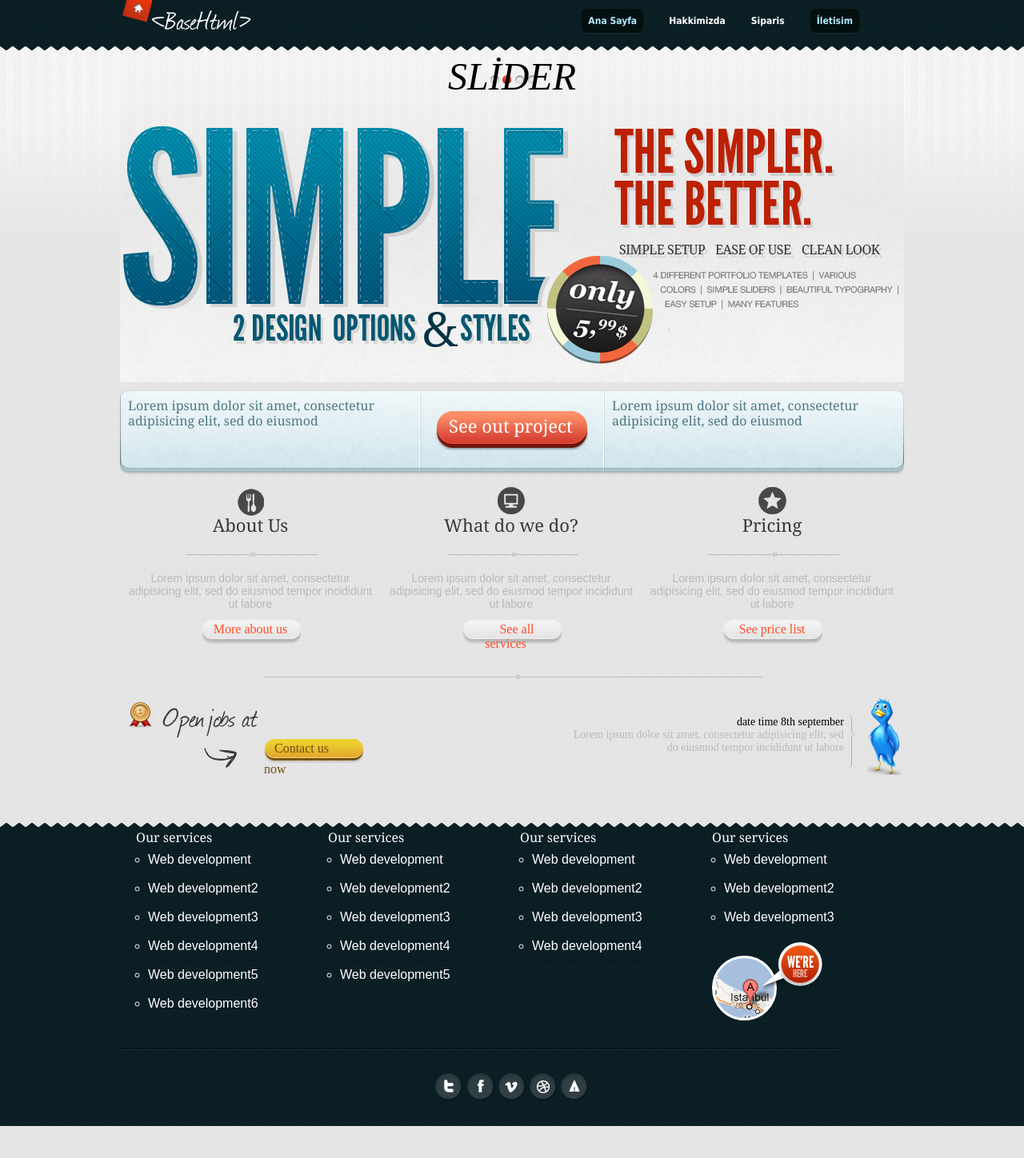
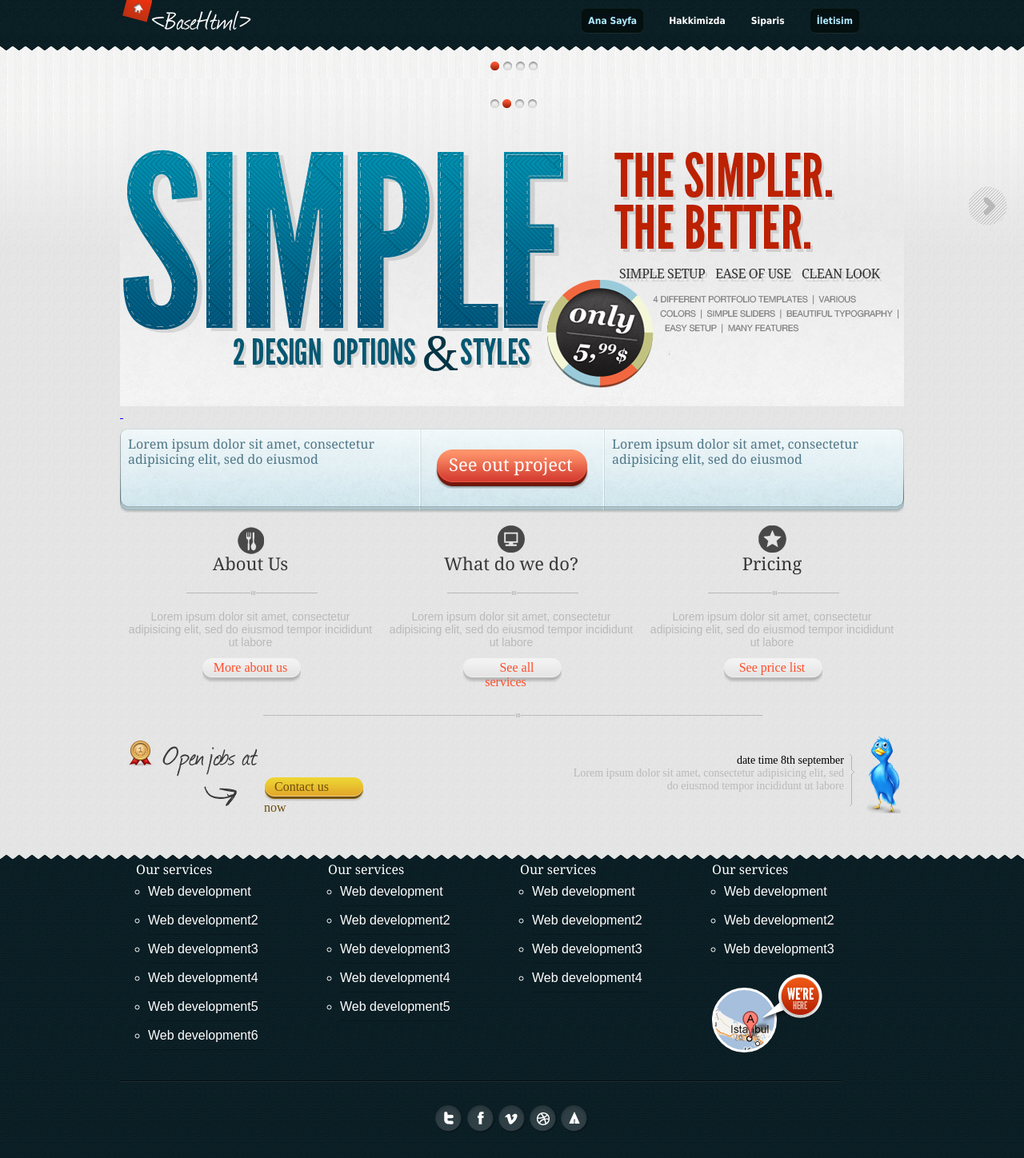
Before and after one commit to aekkirgil/basehtml, a Django app: template templates/index.html in a window 1280 px wide. Shown: the whole page at 80% size. Before the commit the page ends 1408 px from the top, so only its background shows below. Run offline with Django 3.2, Linux system fonts and the light colour scheme; the template is opened without the code that fills it, so the values that code supplies are empty; grey boxes labelled with a size stand in for pictures from a placeholder-image service; some libraries are stand-ins or nearby versions; some web fonts are replaced.

Commit message:
slider done

```diff
--- a/static/css/main.css
+++ b/static/css/main.css
@@ -63,7 +63,7 @@
 	margin:0;
 	padding:0;
 	width:100%;
-	height:100%px;
+	height:100%;
 	margin-top:-6px;
 }
 .head-icon {
@@ -212,10 +212,6 @@
 	background-position:-91px -411px;
 	width:980px;
 	height:40px;
-}
-.slider {
-	height:410px;
-	background: url('../img/slider/resim.jpg') no-repeat;
 }
 .center-nav {
 	width:980px;
@@ -541,3 +537,60 @@
 	background-position:-809px -127px;
 	float:left;
 }
+/* slider */
+
+.slider {
+	width:980px;
+	position:relative;
+	padding-top:30px;
+}
+ .slides_container {
+    width:980px;
+    height:410px;
+}
+.slides_container div {
+    width:980px;
+    height:410px;
+    display:block;
+}
+.pagination {
+	position:absolute;
+	top:9px;
+	left:458px;
+}
+.pagination li {
+	float:left;
+	list-style:none !important;
+	line-height: 19px;
+	margin-left:5px;
+}
+.pagination li a {
+	display: block;
+	width: 11px;
+	height: 11px;
+	background: url('../img/slider-pagination-img.png');
+	float: left;
+	overflow: hidden;
+	text-indent: 99px;
+}
+.pagination li.current a {
+	background: url('../img/slider-pagination-current-img.png');
+}
+.prevbg {
+	background: url('../img/base_sprite2.png') no-repeat;
+	width: 50px;
+	height: 50px;
+	background-position: -142px -276px;
+	position: absolute;
+	left: 10px;
+	top: 164px;
+}
+.nextbg {
+	background: url('../img/base_sprite2.png') no-repeat;
+	width: 50px;
+	height: 50px;
+	background-position: -142px -276px;
+	position: absolute;
+	left: 1060px;
+	top: 164px;
+}
--- /dev/null
+++ b/static/js/basehtml.js
@@ -0,0 +1,10 @@
+ $(function(){
+    $("#slides").slides({
+    	next: 'next',
+    	prev: 'prev',
+    	play: 5000,
+    	pause: 2500,
+
+    });
+
+});
--- /dev/null
+++ b/static/js/slides.jquery.js
@@ -0,0 +1,555 @@
+/*
+* Slides, A Slideshow Plugin for jQuery
+* Intructions: http://slidesjs.com
+* By: Nathan Searles, http://nathansearles.com
+* Version: 1.1.9
+* Updated: September 5th, 2011
+*
+* Licensed under the Apache License, Version 2.0 (the "License");
+* you may not use this file except in compliance with the License.
+* You may obtain a copy of the License at
+*
+* http://www.apache.org/licenses/LICENSE-2.0
+*
+* Unless required by applicable law or agreed to in writing, software
+* distributed under the License is distributed on an "AS IS" BASIS,
+* WITHOUT WARRANTIES OR CONDITIONS OF ANY KIND, either express or implied.
+* See the License for the specific language governing permissions and
+* limitations under the License.
+*/
+(function($){
+	$.fn.slides = function( option ) {
+		// override defaults with specified option
+		option = $.extend( {}, $.fn.slides.option, option );
+
+		return this.each(function(){
+			// wrap slides in control container, make sure slides are block level
+			$('.' + option.container, $(this)).children().wrapAll('<div class="slides_control"/>');
+
+			var elem = $(this),
+				control = $('.slides_control',elem),
+				total = control.children().size(),
+				width = control.children().outerWidth(),
+				height = control.children().outerHeight(),
+				start = option.start - 1,
+				effect = option.effect.indexOf(',') < 0 ? option.effect : option.effect.replace(' ', '').split(',')[0],
+				paginationEffect = option.effect.indexOf(',') < 0 ? effect : option.effect.replace(' ', '').split(',')[1],
+				next = 0, prev = 0, number = 0, current = 0, loaded, active, clicked, position, direction, imageParent, pauseTimeout, playInterval;
+
+			// is there only one slide?
+			if (total < 2) {
+				// Fade in .slides_container
+				$('.' + option.container, $(this)).fadeIn(option.fadeSpeed, option.fadeEasing, function(){
+					// let the script know everything is loaded
+					loaded = true;
+					// call the loaded funciton
+					option.slidesLoaded();
+				});
+				// Hide the next/previous buttons
+				$('.' + option.next + ', .' + option.prev).fadeOut(0);
+				return false;
+			}
+
+			// animate slides
+			function animate(direction, effect, clicked) {
+				if (!active && loaded) {
+					active = true;
+					// start of animation
+					option.animationStart(current + 1);
+					switch(direction) {
+						case 'next':
+							// change current slide to previous
+							prev = current;
+							// get next from current + 1
+							next = current + 1;
+							// if last slide, set next to first slide
+							next = total === next ? 0 : next;
+							// set position of next slide to right of previous
+							position = width*2;
+							// distance to slide based on width of slides
+							direction = -width*2;
+							// store new current slide
+							current = next;
+						break;
+						case 'prev':
+							// change current slide to previous
+							prev = current;
+							// get next from current - 1
+							next = current - 1;
+							// if first slide, set next to last slide
+							next = next === -1 ? total-1 : next;
+							// set position of next slide to left of previous
+							position = 0;
+							// distance to slide based on width of slides
+							direction = 0;
+							// store new current slide
+							current = next;
+						break;
+						case 'pagination':
+							// get next from pagination item clicked, convert to number
+							next = parseInt(clicked,10);
+							// get previous from pagination item with class of current
+							prev = $('.' + option.paginationClass + ' li.'+ option.currentClass +' a', elem).attr('href').match('[^#/]+$');
+							// if next is greater then previous set position of next slide to right of previous
+							if (next > prev) {
+								position = width*2;
+								direction = -width*2;
+							} else {
+							// if next is less then previous set position of next slide to left of previous
+								position = 0;
+								direction = 0;
+							}
+							// store new current slide
+							current = next;
+						break;
+					}
+
+					// fade animation
+					if (effect === 'fade') {
+						// fade animation with crossfade
+						if (option.crossfade) {
+							// put hidden next above current
+							control.children(':eq('+ next +')', elem).css({
+								zIndex: 10
+							// fade in next
+							}).fadeIn(option.fadeSpeed, option.fadeEasing, function(){
+								if (option.autoHeight) {
+									// animate container to height of next
+									control.animate({
+										height: control.children(':eq('+ next +')', elem).outerHeight()
+									}, option.autoHeightSpeed, function(){
+										// hide previous
+										control.children(':eq('+ prev +')', elem).css({
+											display: 'none',
+											zIndex: 0
+										});
+										// reset z index
+										control.children(':eq('+ next +')', elem).css({
+											zIndex: 0
+										});
+										// end of animation
+										option.animationComplete(next + 1);
+										active = false;
+									});
+								} else {
+									// hide previous
+									control.children(':eq('+ prev +')', elem).css({
+										display: 'none',
+										zIndex: 0
+									});
+									// reset zindex
+									control.children(':eq('+ next +')', elem).css({
+										zIndex: 0
+									});
+									// end of animation
+									option.animationComplete(next + 1);
+									active = false;
+								}
+							});
+						} else {
+							// fade animation with no crossfade
+							control.children(':eq('+ prev +')', elem).fadeOut(option.fadeSpeed,  option.fadeEasing, function(){
+								// animate to new height
+								if (option.autoHeight) {
+									control.animate({
+										// animate container to height of next
+										height: control.children(':eq('+ next +')', elem).outerHeight()
+									}, option.autoHeightSpeed,
+									// fade in next slide
+									function(){
+										control.children(':eq('+ next +')', elem).fadeIn(option.fadeSpeed, option.fadeEasing);
+									});
+								} else {
+								// if fixed height
+									control.children(':eq('+ next +')', elem).fadeIn(option.fadeSpeed, option.fadeEasing, function(){
+										// fix font rendering in ie, lame
+										if($.browser.msie) {
+											$(this).get(0).style.removeAttribute('filter');
+										}
+									});
+								}
+								// end of animation
+								option.animationComplete(next + 1);
+								active = false;
+							});
+						}
+					// slide animation
+					} else {
+						// move next slide to right of previous
+						control.children(':eq('+ next +')').css({
+							left: position,
+							display: 'block'
+						});
+						// animate to new height
+						if (option.autoHeight) {
+							control.animate({
+								left: direction,
+								height: control.children(':eq('+ next +')').outerHeight()
+							},option.slideSpeed, option.slideEasing, function(){
+								control.css({
+									left: -width
+								});
+								control.children(':eq('+ next +')').css({
+									left: width,
+									zIndex: 5
+								});
+								// reset previous slide
+								control.children(':eq('+ prev +')').css({
+									left: width,
+									display: 'none',
+									zIndex: 0
+								});
+								// end of animation
+								option.animationComplete(next + 1);
+								active = false;
+							});
+							// if fixed height
+							} else {
+								// animate control
+								control.animate({
+									left: direction
+								},option.slideSpeed, option.slideEasing, function(){
+									// after animation reset control position
+									control.css({
+										left: -width
+									});
+									// reset and show next
+									control.children(':eq('+ next +')').css({
+										left: width,
+										zIndex: 5
+									});
+									// reset previous slide
+									control.children(':eq('+ prev +')').css({
+										left: width,
+										display: 'none',
+										zIndex: 0
+									});
+									// end of animation
+									option.animationComplete(next + 1);
+									active = false;
+								});
+							}
+						}
+					// set current state for pagination
+					if (option.pagination) {
+						// remove current class from all
+						$('.'+ option.paginationClass +' li.' + option.currentClass, elem).removeClass(option.currentClass);
+						// add current class to next
+						$('.' + option.paginationClass + ' li:eq('+ next +')', elem).addClass(option.currentClass);
+					}
+				}
+			} // end animate function
+
+			function stop() {
+				// clear interval from stored id
+				clearInterval(elem.data('interval'));
+			}
+
+			function pause() {
+				if (option.pause) {
+					// clear timeout and interval
+					clearTimeout(elem.data('pause'));
+					clearInterval(elem.data('interval'));
+					// pause slide show for option.pause amount
+					pauseTimeout = setTimeout(function() {
+						// clear pause timeout
+						clearTimeout(elem.data('pause'));
+						// start play interval after pause
+						playInterval = setInterval(	function(){
+							animate("next", effect);
+						},option.play);
+						// store play interval
+						elem.data('interval',playInterval);
+					},option.pause);
+					// store pause interval
+					elem.data('pause',pauseTimeout);
+				} else {
+					// if no pause, just stop
+					stop();
+				}
+			}
+
+			// 2 or more slides required
+			if (total < 2) {
+				return;
+			}
+
+			// error corection for start slide
+			if (start < 0) {
+				start = 0;
+			}
+
+			if (start > total) {
+				start = total - 1;
+			}
+
+			// change current based on start option number
+			if (option.start) {
+				current = start;
+			}
+
+			// randomizes slide order
+			if (option.randomize) {
+				control.randomize();
+			}
+
+			// make sure overflow is hidden, width is set
+			$('.' + option.container, elem).css({
+				overflow: 'hidden',
+				// fix for ie
+				position: 'relative'
+			});
+
+			// set css for slides
+			control.children().css({
+				position: 'absolute',
+				top: 0,
+				left: control.children().outerWidth(),
+				zIndex: 0,
+				display: 'none'
+			 });
+
+			// set css for control div
+			control.css({
+				position: 'relative',
+				// size of control 3 x slide width
+				width: (width * 3),
+				// set height to slide height
+				height: height,
+				// center control to slide
+				left: -width
+			});
+
+			// show slides
+			$('.' + option.container, elem).css({
+				display: 'block'
+			});
+
+			// if autoHeight true, get and set height of first slide
+			if (option.autoHeight) {
+				control.children().css({
+					height: 'auto'
+				});
+				control.animate({
+					height: control.children(':eq('+ start +')').outerHeight()
+				},option.autoHeightSpeed);
+			}
+
+			// checks if image is loaded
+			if (option.preload && control.find('img:eq(' + start + ')').length) {
+				// adds preload image
+				$('.' + option.container, elem).css({
+					background: 'url(' + option.preloadImage + ') no-repeat 50% 50%'
+				});
+
+				// gets image src, with cache buster
+				var img = control.find('img:eq(' + start + ')').attr('src') + '?' + (new Date()).getTime();
+
+				// check if the image has a parent
+				if ($('img', elem).parent().attr('class') != 'slides_control') {
+					// If image has parent, get tag name
+					imageParent = control.children(':eq(0)')[0].tagName.toLowerCase();
+				} else {
+					// Image doesn't have parent, use image tag name
+					imageParent = control.find('img:eq(' + start + ')');
+				}
+
+				// checks if image is loaded
+				control.find('img:eq(' + start + ')').attr('src', img).load(function() {
+					// once image is fully loaded, fade in
+					control.find(imageParent + ':eq(' + start + ')').fadeIn(option.fadeSpeed, option.fadeEasing, function(){
+						$(this).css({
+							zIndex: 5
+						});
+						// removes preload image
+						$('.' + option.container, elem).css({
+							background: ''
+						});
+						// let the script know everything is loaded
+						loaded = true;
+						// call the loaded funciton
+						option.slidesLoaded();
+					});
+				});
+			} else {
+				// if no preloader fade in start slide
+				control.children(':eq(' + start + ')').fadeIn(option.fadeSpeed, option.fadeEasing, function(){
+					// let the script know everything is loaded
+					loaded = true;
+					// call the loaded funciton
+					option.slidesLoaded();
+				});
+			}
+
+			// click slide for next
+			if (option.bigTarget) {
+				// set cursor to pointer
+				control.children().css({
+					cursor: 'pointer'
+				});
+				// click handler
+				control.children().click(function(){
+					// animate to next on slide click
+					animate('next', effect);
+					return false;
+				});
+			}
+
+			// pause on mouseover
+			if (option.hoverPause && option.play) {
+				control.bind('mouseover',function(){
+					// on mouse over stop
+					stop();
+				});
+				control.bind('mouseleave',function(){
+					// on mouse leave start pause timeout
+					pause();
+				});
+			}
+
+			// generate next/prev buttons
+			if (option.generateNextPrev) {
+				$('.' + option.container, elem).after('<a href="#" class="'+ option.prev +'">Prev</a>');
+				$('.' + option.prev, elem).after('<a href="#" class="'+ option.next +'">Next</a>');
+			}
+
+			// next button
+			$('.' + option.next ,elem).click(function(e){
+				e.preventDefault();
+				if (option.play) {
+					pause();
+				}
+				animate('next', effect);
+			});
+
+			// previous button
+			$('.' + option.prev, elem).click(function(e){
+				e.preventDefault();
+				if (option.play) {
+					 pause();
+				}
+				animate('prev', effect);
+			});
+
+			// generate pagination
+			if (option.generatePagination) {
+				// create unordered list
+				if (option.prependPagination) {
+					elem.prepend('<ul class='+ option.paginationClass +'></ul>');
+				} else {
+					elem.append('<ul class='+ option.paginationClass +'></ul>');
+				}
+				// for each slide create a list item and link
+				control.children().each(function(){
+					$('.' + option.paginationClass, elem).append('<li><a href="#'+ number +'">'+ (number+1) +'</a></li>');
+					number++;
+				});
+			} else {
+				// if pagination exists, add href w/ value of item number to links
+				$('.' + option.paginationClass + ' li a', elem).each(function(){
+					$(this).attr('href', '#' + number);
+					number++;
+				});
+			}
+
+			// add current class to start slide pagination
+			$('.' + option.paginationClass + ' li:eq('+ start +')', elem).addClass(option.currentClass);
+
+			// click handling
+			$('.' + option.paginationClass + ' li a', elem ).click(function(){
+				// pause slideshow
+				if (option.play) {
+					 pause();
+				}
+				// get clicked, pass to animate function
+				clicked = $(this).attr('href').match('[^#/]+$');
+				// if current slide equals clicked, don't do anything
+				if (current != clicked) {
+					animate('pagination', paginationEffect, clicked);
+				}
+				return false;
+			});
+
+			// click handling
+			$('a.link', elem).click(function(){
+				// pause slideshow
+				if (option.play) {
+					 pause();
+				}
+				// get clicked, pass to animate function
+				clicked = $(this).attr('href').match('[^#/]+$') - 1;
+				// if current slide equals clicked, don't do anything
+				if (current != clicked) {
+					animate('pagination', paginationEffect, clicked);
+				}
+				return false;
+			});
+
+			if (option.play) {
+				// set interval
+				playInterval = setInterval(function() {
+					animate('next', effect);
+				}, option.play);
+				// store interval id
+				elem.data('interval',playInterval);
+			}
+		});
+	};
+
+	// default options
+	$.fn.slides.option = {
+		preload: false, // boolean, Set true to preload images in an image based slideshow
+		preloadImage: '/img/loading.gif', // string, Name and location of loading image for preloader. Default is "/img/loading.gif"
+		container: 'slides_container', // string, Class name for slides container. Default is "slides_container"
+		generateNextPrev: false, // boolean, Auto generate next/prev buttons
+		next: 'next', // string, Class name for next button
+		prev: 'prev', // string, Class name for previous button
+		pagination: true, // boolean, If you're not using pagination you can set to false, but don't have to
+		generatePagination: true, // boolean, Auto generate pagination
+		prependPagination: false, // boolean, prepend pagination
+		paginationClass: 'pagination', // string, Class name for pagination
+		currentClass: 'current', // string, Class name for current class
+		fadeSpeed: 350, // number, Set the speed of the fading animation in milliseconds
+		fadeEasing: '', // string, must load jQuery's easing plugin before http://gsgd.co.uk/sandbox/jquery/easing/
+		slideSpeed: 350, // number, Set the speed of the sliding animation in milliseconds
+		slideEasing: '', // string, must load jQuery's easing plugin before http://gsgd.co.uk/sandbox/jquery/easing/
+		start: 1, // number, Set the speed of the sliding animation in milliseconds
+		effect: 'slide', // string, '[next/prev], [pagination]', e.g. 'slide, fade' or simply 'fade' for both
+		crossfade: false, // boolean, Crossfade images in a image based slideshow
+		randomize: false, // boolean, Set to true to randomize slides
+		play: 0, // number, Autoplay slideshow, a positive number will set to true and be the time between slide animation in milliseconds
+		pause: 0, // number, Pause slideshow on click of next/prev or pagination. A positive number will set to true and be the time of pause in milliseconds
+		hoverPause: false, // boolean, Set to true and hovering over slideshow will pause it
+		autoHeight: false, // boolean, Set to true to auto adjust height
+		autoHeightSpeed: 350, // number, Set auto height animation time in milliseconds
+		bigTarget: false, // boolean, Set to true and the whole slide will link to next slide on click
+		animationStart: function(){}, // Function called at the start of animation
+		animationComplete: function(){}, // Function called at the completion of animation
+		slidesLoaded: function() {} // Function is called when slides is fully loaded
+	};
+
+	// Randomize slide order on load
+	$.fn.randomize = function(callback) {
+		function randomizeOrder() { return(Math.round(Math.random())-0.5); }
+			return($(this).each(function() {
+			var $this = $(this);
+			var $children = $this.children();
+			var childCount = $children.length;
+			if (childCount > 1) {
+				$children.hide();
+				var indices = [];
+				for (i=0;i<childCount;i++) { indices[indices.length] = i; }
+				indices = indices.sort(randomizeOrder);
+				$.each(indices,function(j,k) {
+					var $child = $children.eq(k);
+					var $clone = $child.clone(true);
+					$clone.show().appendTo($this);
+					if (callback !== undefined) {
+						callback($child, $clone);
+					}
+				$child.remove();
+			});
+			}
+		}));
+	};
+})(jQuery);
--- a/templates/base.html
+++ b/templates/base.html
@@ -6,6 +6,8 @@
 	  <link rel="stylesheet" href="{{ STATIC_URL }}css/reset-min.css" type="text/css" />
 	  <link rel="stylesheet" href="{{ STATIC_URL }}css/main.css" type="text/css" />
 	  <script type="text/javascript" src="{{ STATIC_URL }}js/jquery.min.js"></script>
+	  <script type="text/javascript" src="{{ STATIC_URL }}js/slides.jquery.js"></script>
+	  <script type="text/javascript" src="{{ STATIC_URL }}js/basehtml.js"></script>
 		{% block extra_head %}
 		{% endblock %}
   </head>
--- a/templates/index.html
+++ b/templates/index.html
@@ -3,7 +3,27 @@
 	<div id="body-top"></div>
 {% endblock %}
 {% block main %}
-    <div class="slider"><h3 style="font-size:48px;text-align:center;color:#000;"><i>SLİDER</i></h3></div>
+    <div class="slider">
+    	<div id="slides">
+            <div class="slides_container">
+                <div>
+                    <img src="{{ STATIC_URL }}img/slider/resim.jpg">
+                </div>
+                <div>
+                    <img src="http://placehold.it/980x410">
+                </div>
+                <div>
+                    <img src="http://placehold.it/980x410">
+                </div>
+                <div>
+                    <img src="http://placehold.it/980x410">
+                </div>
+            </div>
+
+            <div class="as"><a href="#" class="prev">&nbsp;</a></div>
+        	<a href="#" class="next"><span class="nextbg">&nbsp;</span></a>
+        </div>
+    </div>
 	<div class="center-nav">
 		<div class="center-nav-text">
 			<p>Lorem ipsum dolor sit amet, consectetur adipisicing elit, sed do eiusmod</p>
```
Also changed, not shown: static/img/slider-pagination-current-img.png (added), static/img/slider-pagination-img.png (added).
